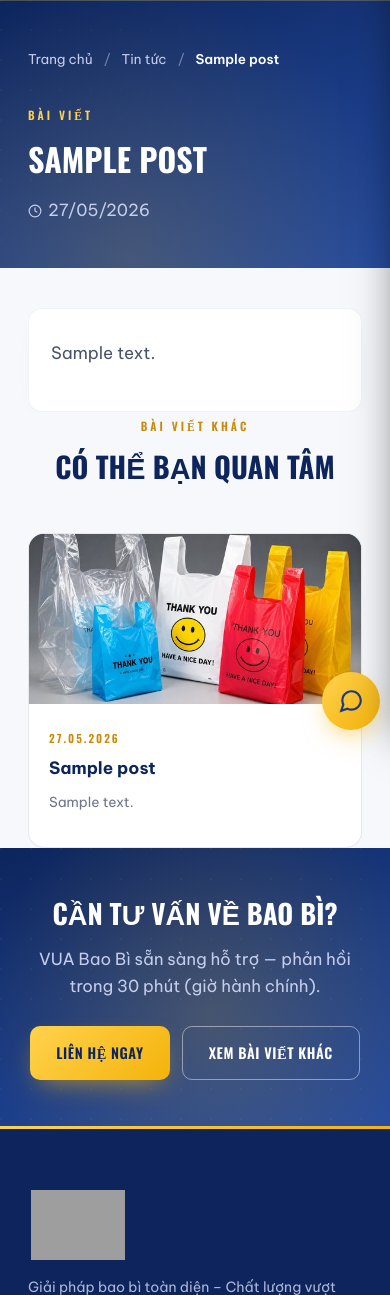
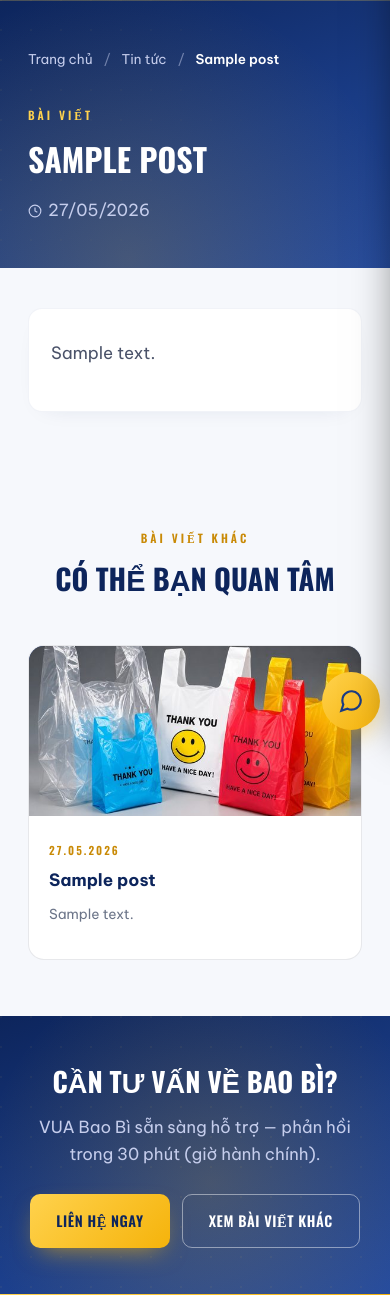
Before and after one commit to anhtienhm/baobidep-theme, a WordPress theme: template single.php in a window 390 px wide. Shown: the part 98-1393 px from the top of the page. Run offline with PHP 8.4 and a stand-in for WordPress, Linux system fonts and the light colour scheme; the site name, menu and one post (Sample post) are stand-ins, and other content is empty; some libraries are stand-ins or nearby versions; grey boxes are pictures that could not be loaded.

Commit message:
Revert .pad to 84px desktop / 56px mobile

```diff
--- a/style.css
+++ b/style.css
@@ -38,7 +38,7 @@ img{max-width:100%;display:block}
 .gtext{background:var(--grad-gold);-webkit-background-clip:text;background-clip:text;color:transparent}
 .kick{font-family:"Oswald";font-weight:600;letter-spacing:.26em;text-transform:uppercase;font-size:.72rem;color:var(--gold-dk)}
 section{position:relative}
-.pad{padding:0}
+.pad{padding:84px 0}
 .shead{text-align:center;max-width:680px;margin:0 auto 48px}
 .shead h2{font-size:clamp(1.8rem,3.4vw,2.6rem);text-transform:uppercase;color:var(--navy-deep);margin:8px 0 14px}
 .shead p{color:var(--muted)}
@@ -348,7 +348,7 @@ footer::before{content:"";position:absolute;top:0;left:0;right:0;height:3px;back
   .pcb a{font-size:.72rem;margin-top:10px}
   .pb{height:120px}
   .clogos,.stats .wrap{grid-template-columns:1fr 1fr}
-  .pad{padding:0}.hero .wrap{padding:48px 28px 56px}
+  .pad{padding:56px 0}.hero .wrap{padding:48px 28px 56px}
   .fab{right:10px;bottom:16px}
   .abadge{right:8px}
 }
```
